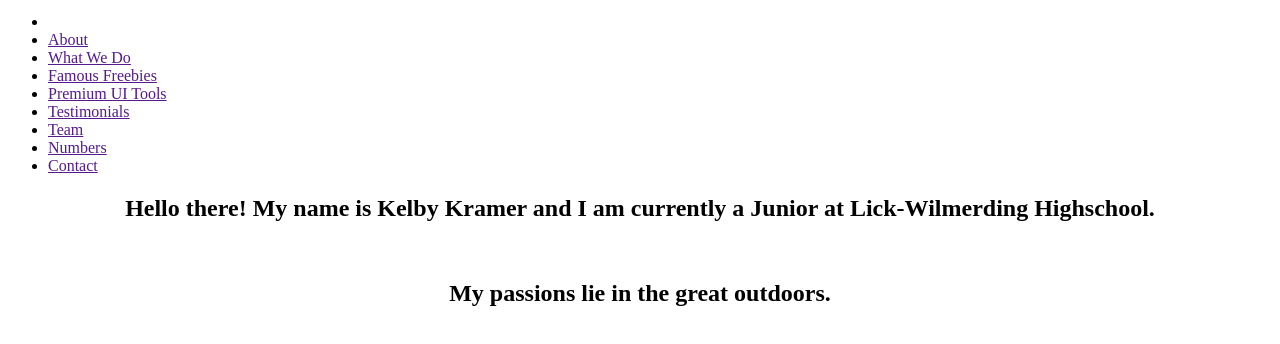
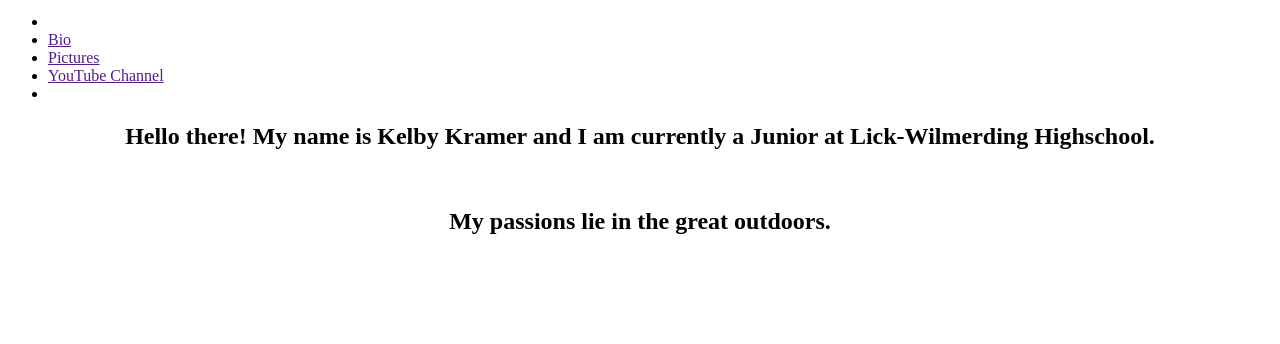
Before and after one commit to LWHSCoding/LWHSCoding.github.io, a plain HTML site: page Kelby.html in a window 1280 px wide. Shown: the part 32-376 px from the top of the page. Drawn offline with nearby package versions, Linux system fonts and the light colour scheme; some packages are replaced by stand-ins of ours; some icons are missing; a web font is replaced by a local one.

Commit message:
Simplify

```diff
--- a/Kelby.html
+++ b/Kelby.html
@@ -169,44 +169,20 @@
                         </li>
                         <li>
                             <a href="" data-scroll="true" data-id="#whoWeAre">
-                            About
+                            Bio
                             </a>
                         </li>
                         <li>
                             <a href="" data-scroll="true" data-id="#workflow">
-                            What We Do
+                            Pictures
                             </a>
                         </li>
                         <li>
                             <a href="" data-scroll="true" data-id="#projects">
-                            Famous Freebies
+                           YouTube Channel
                             </a>
                         </li>
                         <li>
-                            <a href="" data-scroll="true" data-id="#uitools">
-                            Premium UI Tools
-                            </a>
-                        </li>
-                        <li>
-                            <a href="" data-scroll="true" data-id="#clients">
-                            Testimonials
-                            </a>
-                        </li>
-                        <li>
-                            <a href="" data-scroll="true" data-id="#team">
-                            Team
-                            </a>
-                        </li>
-                        <li>
-                            <a href="" data-scroll="true" data-id="#numbers">
-                            Numbers
-                            </a>
-                        </li>
-                        <li>
-                            <a href="" data-scroll="true" data-id="#contact">
-                            Contact
-                            </a>
-                        </li>
                     </ul>
                 </div>
                 <!-- /.navbar-collapse -->
@@ -225,19 +201,6 @@
 
 </body>
 
-    <!--   core js files    -->
-    <script src="http://presentation.creative-tim.com/assets/js/jquery-1.11.2.min.js" type="text/javascript"></script>
-    <script src="http://presentation.creative-tim.com/assets/js/bootstrap.js" type="text/javascript"></script>
-    <!--   file for adding vertical points where we activate the elements animation   -->
-    <script type="text/javascript" src="http://presentation.creative-tim.com/assets/js/jquery.waypoints.min.js"></script>
-    <!--  js library for devices recognition -->
-    <script type="text/javascript" src="http://presentation.creative-tim.com/assets/js/modernizr.js"></script>
-    <!--  script for google maps   -->
-    <script type="text/javascript" src="https://maps.googleapis.com/maps/api/js?sensor=false"></script>
-    <!--   file where we handle all the script from the Rubik page   -->
-    <script type="text/javascript" src="http://presentation.creative-tim.com/assets/js/rubick_pres.js"></script>
-
-    <script type="text/javascript" src="http://presentation.creative-tim.com/assets/js/presentation-page/jquery.sharrre.js"></script>
 
 
 </html>
```
